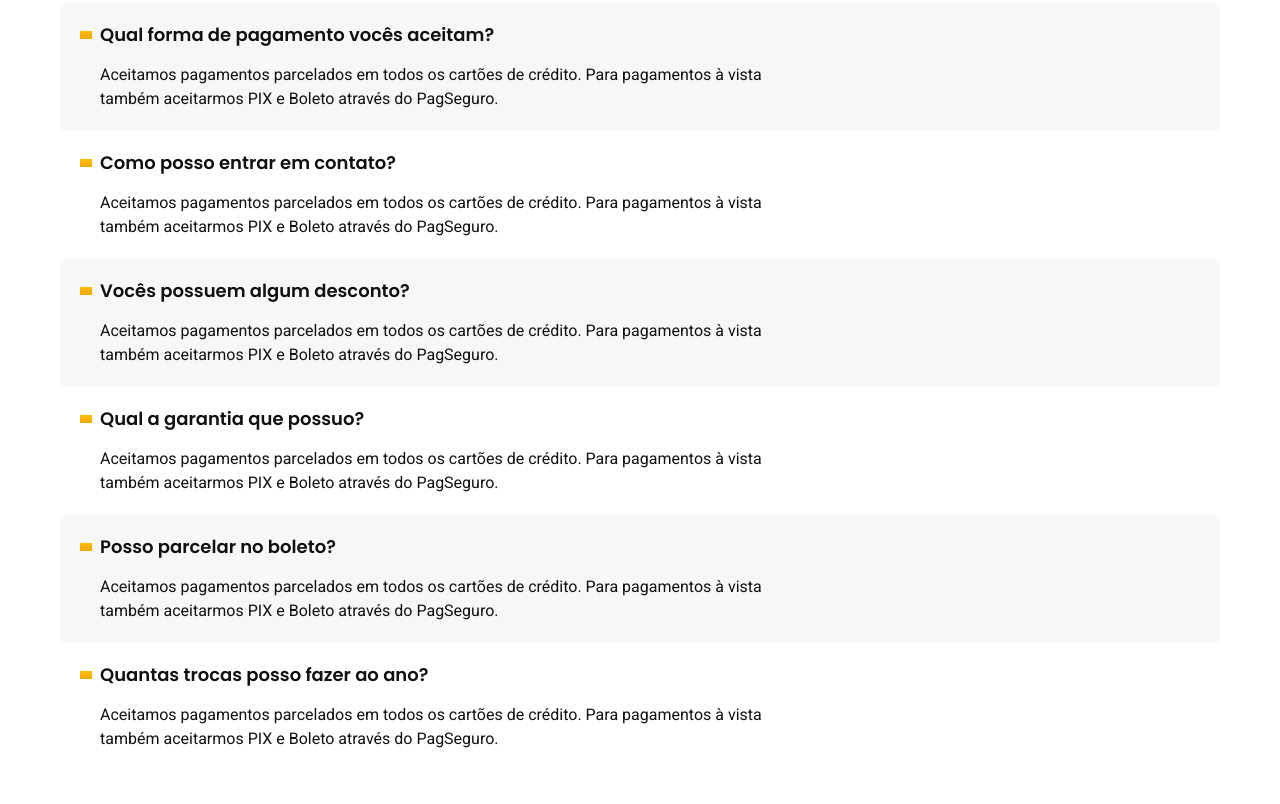
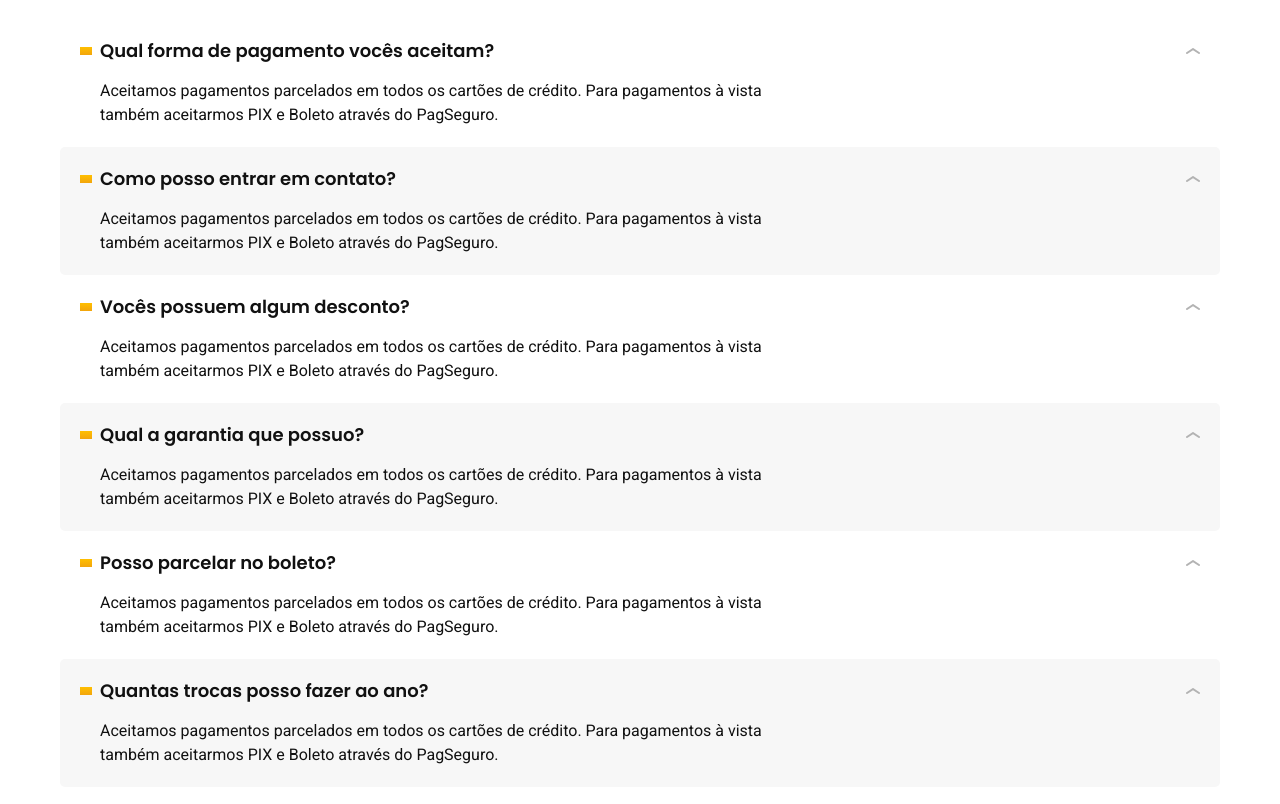
Before and after one commit to marcos-rds/bikcraft, a plain HTML site: page seguros.html in a window 1280 px wide. Shown: the part 1836-2640 px from the top of the page. Drawn offline with Linux system fonts and the light colour scheme.

Commit message:
update pagina de seguros

```diff
--- /dev/null
+++ b/css/seguros/perguntas.css
@@ -0,0 +1,47 @@
+/* PERGUNTAS FREQUENTES */
+
+.seguro-perguntas {
+  padding-top: 120px;
+  padding-bottom: 120px;
+}
+.seguro-perguntas h2 {
+  margin-bottom: 60px;
+}
+.seguro-perguntas dt {
+  margin-bottom: 16px;
+  display: grid;
+  grid-template-columns: auto 1fr auto;
+  align-items: center;
+  gap: 8px;
+  cursor: pointer;
+}
+.seguro-perguntas dt::before {
+  content: "";
+  display: inline-block;
+  width: 12px;
+  height: 8px;
+  background: linear-gradient(#ffbf00, #f2a50c);
+}
+.seguro-perguntas dt::after {
+  content: "";
+  display: inline-block;
+  width: 14px;
+  height: 6px;
+  background: url(../../img/icones/seta-abrir.svg);
+}
+.seguro-perguntas dt:hover::after {
+  transition: 0.3s;
+  transform: rotate(180deg);
+}
+
+.seguro-perguntas dl {
+  padding: 20px;
+  border-radius: 5px;
+}
+.seguro-perguntas dl:nth-child(odd) {
+  background: var(--cor-1);
+}
+.seguro-perguntas dd {
+  max-width: 80ch;
+  padding-left: 20px;
+}
--- a/css/seguros/seguros-interna.css
+++ b/css/seguros/seguros-interna.css
@@ -8,60 +8,15 @@
   padding-bottom: 0px;
 }
 
-/* VANTAGENS */
+/* RESPONSIVO */
 
-.seguro-vantagens-bg {
-  background: var(--cor-12);
+@media (max-width: 800px) {
+  .seguro-vantagens,
+  .seguro-perguntas {
+    padding-top: 60px;
+    padding-bottom: 60px;
+  }
+  .seguro-vantagens h2 {
+    margin-bottom: 40px;
+  }
 }
-.seguro-vantagens {
-  padding-top: 120px;
-  padding-bottom: 120px;
-}
-.seguro-vantagens h2 {
-  margin-bottom: 60px;
-}
-.seguro-vantagens ul {
-  display: grid;
-  grid-template-columns: 1fr 1fr 1fr;
-  gap: 24px 40px;
-  align-items: center;
-}
-.seguro-vantagens ul li img,
-.seguro-vantagens ul li h3 {
-  margin-bottom: 8px;
-}
-
-/* PERGUNTAS FREQUENTES */
-
-.seguro-perguntas {
-  padding-top: 120px;
-  padding-bottom: 120px;
-}
-.seguro-perguntas h2 {
-  margin-bottom: 60px;
-}
-.seguro-perguntas h3 {
-  margin-bottom: 16px;
-  position: relative;
-}
-.seguro-perguntas h3::before {
-  content: "";
-  width: 12px;
-  height: 8px;
-  background: linear-gradient(#ffbf00, #f2a50c);
-  position: absolute;
-  top: 8px;
-  left: -20px;
-}
-
-.seguro-perguntas ul li {
-  padding: 20px 20px 20px 40px;
-  border-radius: 5px;
-}
-.seguro-perguntas ul li p {
-  max-width: 75ch;
-}
-
-.seguro-perguntas ul li:nth-child(odd) {
-  background: var(--cor-1);
-}
--- /dev/null
+++ b/css/seguros/vantagens.css
@@ -0,0 +1,22 @@
+/* VANTAGENS */
+
+.seguro-vantagens-bg {
+  background: var(--cor-12);
+}
+.seguro-vantagens {
+  padding-top: 120px;
+  padding-bottom: 120px;
+}
+.seguro-vantagens h2 {
+  margin-bottom: 60px;
+}
+.seguro-vantagens ul {
+  display: grid;
+  grid-template-columns: repeat(auto-fit, minmax(280px, max-content));
+  gap: 40px;
+}
+.seguro-vantagens ul li img,
+.seguro-vantagens ul li h3 {
+  margin-bottom: 8px;
+  align-self: center;
+}
--- a/css/style.css
+++ b/css/style.css
@@ -23,3 +23,5 @@
 
 /* Seguros */
 @import "./seguros/seguros-interna.css";
+@import "./seguros/perguntas.css";
+@import "./seguros/vantagens.css";
--- a/seguros.html
+++ b/seguros.html
@@ -99,32 +99,30 @@
         </section>
         <section class="seguro-perguntas container">
             <h2 class="font-1-xxl cor-11">perguntas frequentes<span class="cor-p1">.</span></h2>
-            <ul>
-                <li>
-                    <h3 class="font-1-m-b cor-11">Qual forma de pagamento vocês aceitam?</h3>
-                    <p class="font-2-s cor-11">Aceitamos pagamentos parcelados em todos os cartões de crédito. Para pagamentos à vista também aceitarmos PIX e Boleto através do PagSeguro.</p>
-                </li>
-                <li>
-                    <h3 class="font-1-m-b cor-11">Como posso entrar em contato?</h3>
-                    <p class="font-2-s cor-11">Aceitamos pagamentos parcelados em todos os cartões de crédito. Para pagamentos à vista também aceitarmos PIX e Boleto através do PagSeguro.</p>
-                </li>
-                <li>
-                    <h3 class="font-1-m-b cor-11">Vocês possuem algum desconto?</h3>
-                    <p class="font-2-s cor-11">Aceitamos pagamentos parcelados em todos os cartões de crédito. Para pagamentos à vista também aceitarmos PIX e Boleto através do PagSeguro.</p>
-                </li>
-                <li>
-                    <h3 class="font-1-m-b cor-11">Qual a garantia que possuo?</h3>
-                    <p class="font-2-s cor-11">Aceitamos pagamentos parcelados em todos os cartões de crédito. Para pagamentos à vista também aceitarmos PIX e Boleto através do PagSeguro.</p>
-                </li>
-                <li>
-                    <h3 class="font-1-m-b cor-11">Posso parcelar no boleto?</h3>
-                    <p class="font-2-s cor-11">Aceitamos pagamentos parcelados em todos os cartões de crédito. Para pagamentos à vista também aceitarmos PIX e Boleto através do PagSeguro.</p>
-                </li>
-                <li>
-                    <h3 class="font-1-m-b cor-11">Quantas trocas posso fazer ao ano?</h3>
-                    <p class="font-2-s cor-11">Aceitamos pagamentos parcelados em todos os cartões de crédito. Para pagamentos à vista também aceitarmos PIX e Boleto através do PagSeguro.</p>
-                </li>
-            </ul>
+            <dl>
+                <dt class="font-1-m-b cor-11">Qual forma de pagamento vocês aceitam?</dt>
+                <dd class="font-2-s cor-11">Aceitamos pagamentos parcelados em todos os cartões de crédito. Para pagamentos à vista também aceitarmos PIX e Boleto através do PagSeguro.</dd>
+            </dl>
+            <dl>
+                <dt class="font-1-m-b cor-11">Como posso entrar em contato?</dt>
+                <dd class="font-2-s cor-11">Aceitamos pagamentos parcelados em todos os cartões de crédito. Para pagamentos à vista também aceitarmos PIX e Boleto através do PagSeguro.</dd>
+            </dl>
+            <dl>
+                <dt class="font-1-m-b cor-11">Vocês possuem algum desconto?</dt>
+                <dd class="font-2-s cor-11">Aceitamos pagamentos parcelados em todos os cartões de crédito. Para pagamentos à vista também aceitarmos PIX e Boleto através do PagSeguro.</dd>
+            </dl>
+            <dl>
+                <dt class="font-1-m-b cor-11">Qual a garantia que possuo?</dt>
+                <dd class="font-2-s cor-11">Aceitamos pagamentos parcelados em todos os cartões de crédito. Para pagamentos à vista também aceitarmos PIX e Boleto através do PagSeguro.</dd>
+            </dl>
+            <dl>
+                <dt class="font-1-m-b cor-11">Posso parcelar no boleto?</dt>
+                <dd class="font-2-s cor-11">Aceitamos pagamentos parcelados em todos os cartões de crédito. Para pagamentos à vista também aceitarmos PIX e Boleto através do PagSeguro.</dd>
+            </dl>
+            <dl>
+                <dt class="font-1-m-b cor-11">Quantas trocas posso fazer ao ano?</dt>
+                <dd class="font-2-s cor-11">Aceitamos pagamentos parcelados em todos os cartões de crédito. Para pagamentos à vista também aceitarmos PIX e Boleto através do PagSeguro.</dd>
+            </dl>
         </section>
     </main>
     <footer>
```
